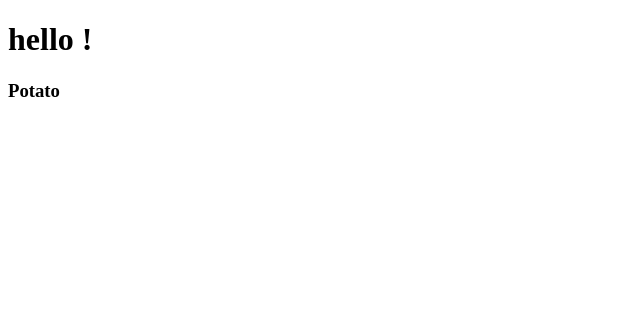
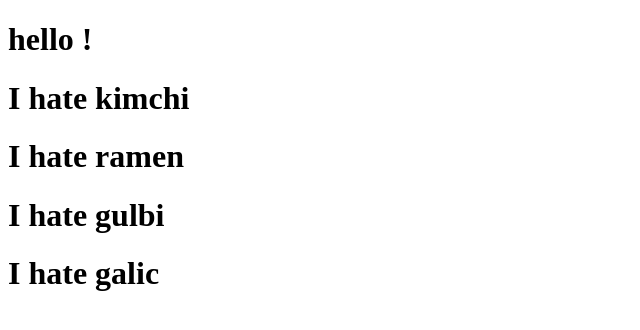
Before and after one commit to kin911014/movie_app_2020, a React (Create React App) app: page / in a window 1280 px wide. Shown: the top 330 px of the page, without its empty margins (0-640 px from the left). Built offline with nearby package versions, Linux system fonts and the light colour scheme.

Commit message:
Learn Components with JSX and Props

```diff
--- a/src/App.js
+++ b/src/App.js
@@ -1,12 +1,26 @@
 import React from "react";
-import Potato from "./Potato";
+
+function Food({fav}){
+return <h1>I hate {fav}</h1>
+}
 
 function App() {
   return (
     <div>
       <h1>hello !</h1>
-      <Potato />
-      </div>
+      <Food
+        fav="kimchi"
+      />
+      <Food
+        fav="ramen"
+      />
+      <Food
+        fav="gulbi"
+      />
+      <Food
+        fav="galic"
+      />
+    </div>
   )
 }
 
--- a/src/Potato.js
+++ /dev/null
@@ -1,9 +0,0 @@
-import React from "react";
-
-function Potato(){
-    return (
-        <h3>Potato</h3>
-    )
-}
-
-export default Potato;
```
Also changed, not shown: src/setupTests.js (deleted, +0 -5 lines).
